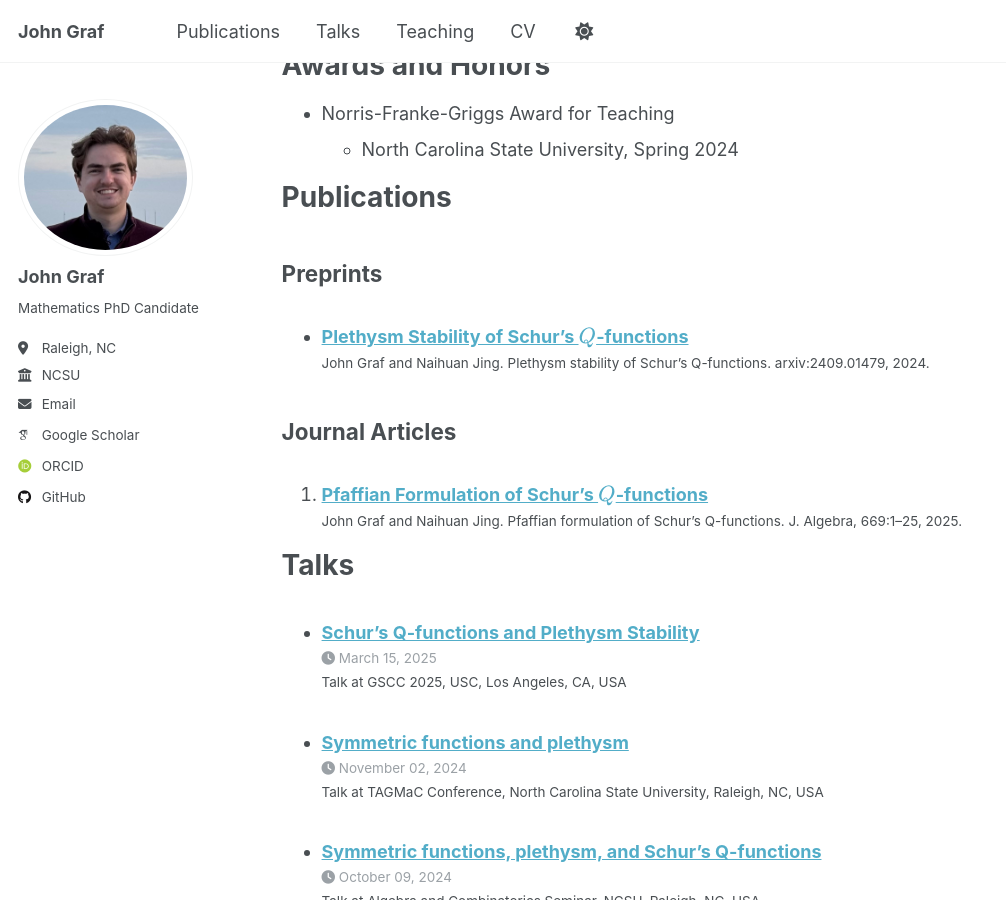
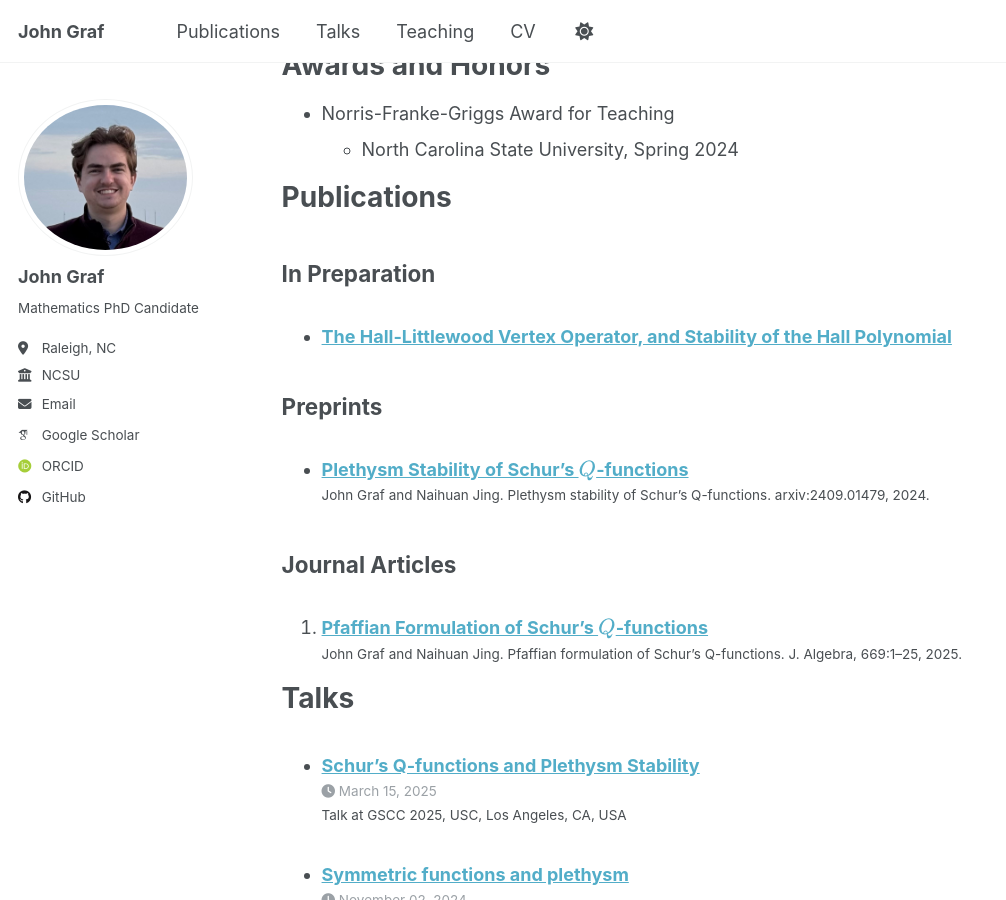
Before and after one commit to j-graf/j-graf.github.io, a Jekyll site: the page built from _pages/cv.md, in a window 1280 px wide and 900 px high, scrolled down 788 px. Shown: the whole window, without its empty margins (0-1006 px from the left). Built offline with Jekyll 4.4.1, drawn with Linux system fonts in a browser that asks for light colours; some web fonts are replaced.

Commit message:
Update cv.md

```diff
--- a/_pages/cv.md
+++ b/_pages/cv.md
@@ -38,6 +38,14 @@ Awards and Honors
 Publications
 ======
 
+In Preparation
+------
+  <ul>{% for post in site.publications reversed %}
+    {% if post.category == "inpreparation" %}
+      {% include archive-single-cv.html %}
+    {% endif %}
+  {% endfor %}</ul>
+
 Preprints
 ------
   <ul>{% for post in site.publications reversed %}
```
